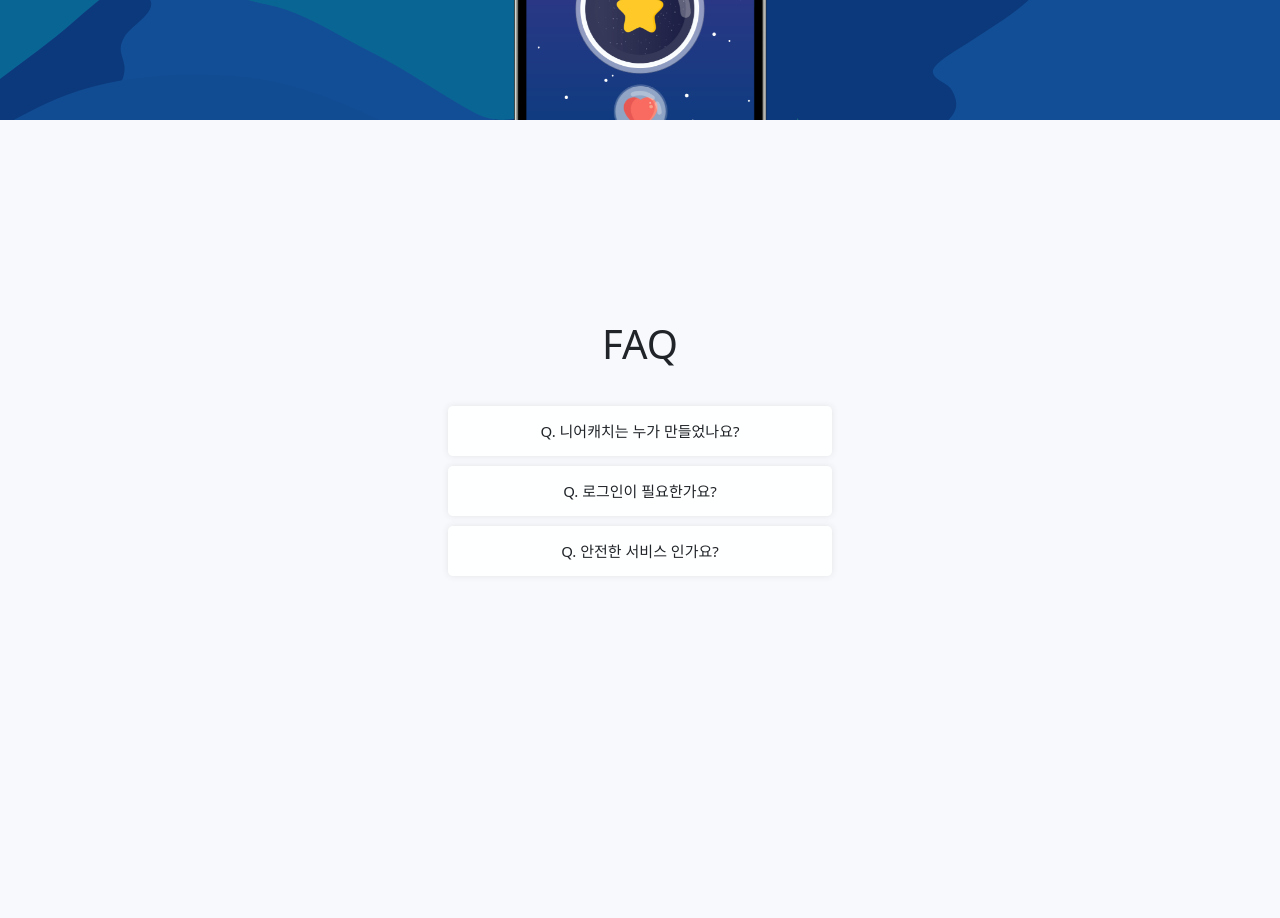
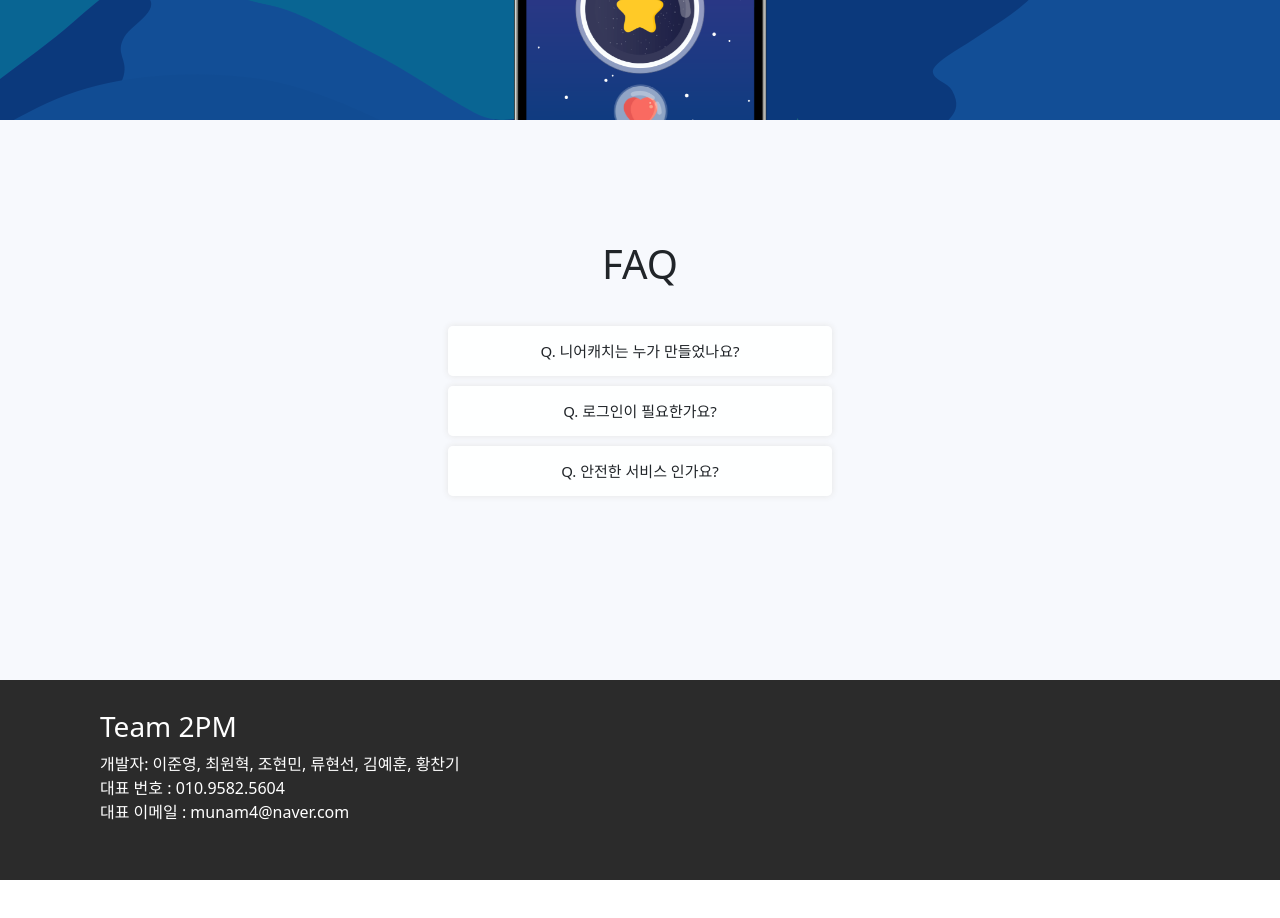
Before and after one commit to NearCat-ch/NearCatch-Homepage, a Vue app in the folder nearcatch/: page / in a window 1280 px wide. Shown: the part 680-1598 px from the top of the page. After the commit the page ends 1560 px from the top, so only its background shows below. Built offline with nearby package versions, Linux system fonts and the light colour scheme.

Commit message:
feat: Add footer

```diff
--- a/nearcatch/src/App.vue
+++ b/nearcatch/src/App.vue
@@ -3,19 +3,22 @@
     <HeaderView/>
     <MainView/>
     <SecondView/>
+    <FooterView/>
   </body>
 </template>
 
 <script>
 import MainView from './components/Main';
 import HeaderView from './components/Header';
-import SecondView from './components/Second'
+import SecondView from './components/Second';
+import FooterView from './components/Footer';
 export default {
   name: 'App',
   components: {
     MainView,
     HeaderView,
     SecondView,
+    FooterView,
   },
 
 };
--- a/nearcatch/src/components/Footer.vue
+++ b/nearcatch/src/components/Footer.vue
@@ -1,13 +1,33 @@
 <template>
+  <div class="footer">
+    <div class="foot">
+      <h3>Team 2PM</h3>
+      <p style="margin:0;">개발자: 이준영, 최원혁, 조현민, 류현선, 김예훈, 황찬기</p>
+      <p style="margin:0;">대표 번호 : 010.9582.5604</p>
+      <p>대표 이메일 : munam4@naver.com</p>
+    </div>
 
+  </div>
 </template>
 
 <script>
 export default {
-    name: "Footer"
+  name: "FooterView",
 };
 </script>
 
 <style scoped>
+.footer {
+  height: 25vh;
+  background-color: rgb(43, 43, 43);
+}
+
+
+.foot {
+    padding-top: 30px;
+    padding-left: 100px;
+    padding-right: 100px;
+    color: white;
+}
 
 </style>
--- a/nearcatch/src/components/Second.vue
+++ b/nearcatch/src/components/Second.vue
@@ -1,6 +1,6 @@
 <template>
   <div class="second">
-    <h1 style="text-align: center; padding-top: 25vh; padding-bottom: 30px">FAQ</h1>
+    <h1 style="text-align: center; padding-top: 15vh; padding-bottom: 30px">FAQ</h1>
     <div style="width: 100%; display: flex; justify-content: center">
       <div class="FAQ" style="width: 30%">
         <div class="FAQ-list">
@@ -88,7 +88,7 @@ export default {
 <style scoped>
 .second {
     background-color: rgba(247, 249, 253);
-  height: 100vh;
+  height: 70vh;
   /* display: flex; */
   /* justify-content: center; */
   /* align-items: center; */
```
